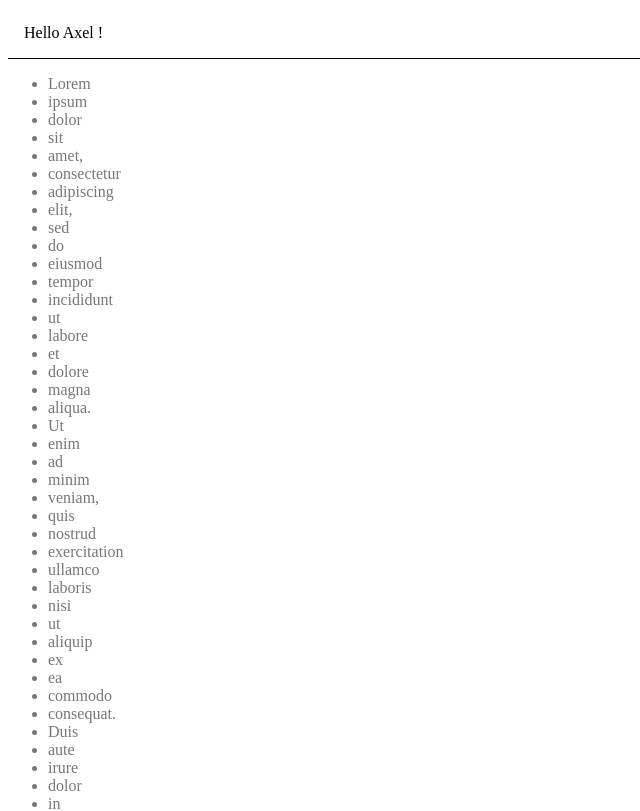
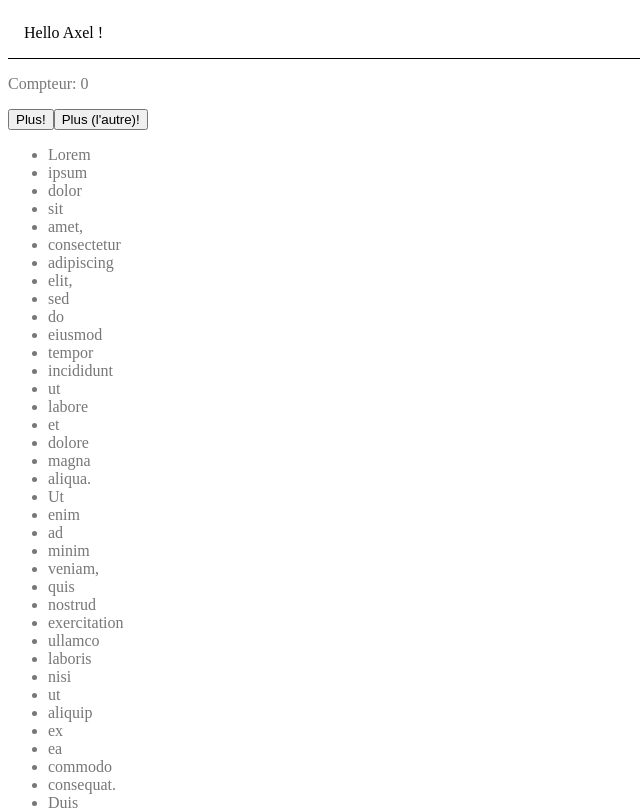
Before and after one commit to Elanis/tp1-react, a React (Vite) app: page / in a window 1280 px wide. Shown: the top 811 px of the page, without its empty margins (0-640 px from the left). Built offline with nearby package versions, Linux system fonts and the light colour scheme.

Commit message:
useState (Exemples)

```diff
--- a/src/components/Body/index.jsx
+++ b/src/components/Body/index.jsx
@@ -1,11 +1,26 @@
+import { useState } from 'react';
+
 import './index.css';
 
 export default function Body() {
+	const [count, setCount] = useState(0);
+
 	const text = "Lorem ipsum dolor sit amet, consectetur adipiscing elit, sed do eiusmod tempor incididunt ut labore et dolore magna aliqua. Ut enim ad minim veniam, quis nostrud exercitation ullamco laboris nisi ut aliquip ex ea commodo consequat. Duis aute irure dolor in reprehenderit in voluptate velit esse cillum dolore eu fugiat nulla pariatur. Excepteur sint occaecat cupidatat non proident, sunt in culpa qui officia deserunt mollit anim id est laborum";
 	const elements = text.split(' ');
 
+	function monTraitement(foo) {
+		let bar = foo + 1;
+
+		return bar;
+	}
+
 	return (
 		<div className="body">
+			<p>Compteur: {count}</p>
+
+			<input type="button" onClick={() => setCount((currCount) => currCount + 1)} value="Plus!" />
+			<input type="button" onClick={() => setCount(monTraitement)} value="Plus (l'autre)!" />
+
 			<ul>
 				{elements.map((element, i) => <li key={i}>{element}</li>)}
 			</ul>
```
